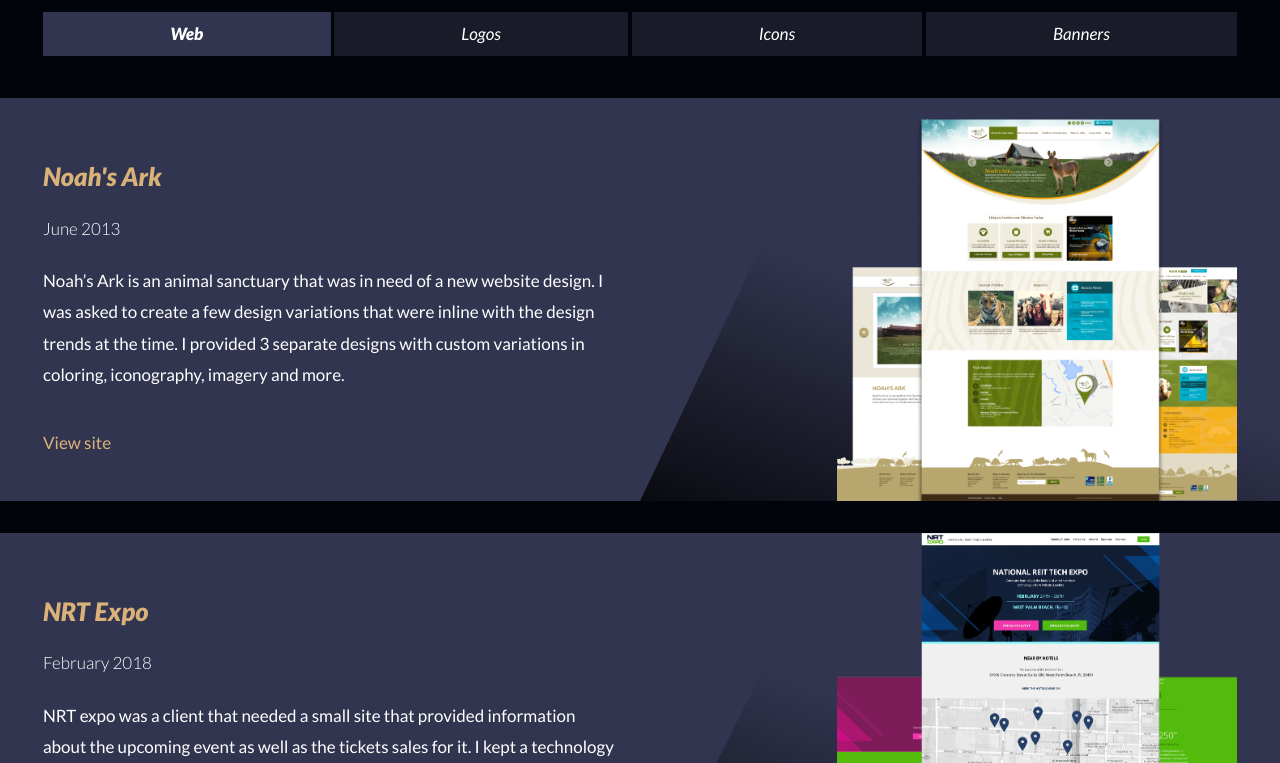
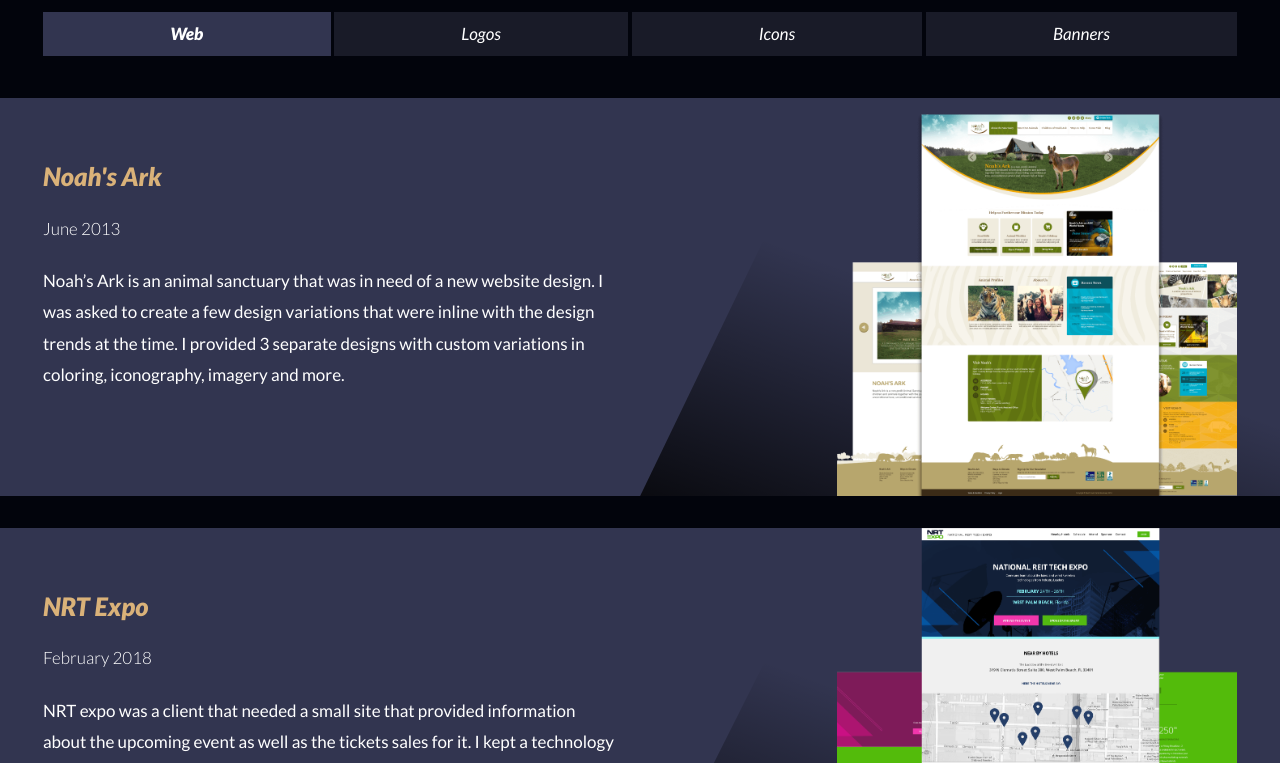
Before and after one commit to danielmoralesb/danielmoralesbweb, a React (Create React App) app in the folder danielmoralesbweb/: page /designs in a window 1280 px wide. Shown: the part 877-1640 px from the top of the page. Built offline with nearby package versions, Linux system fonts and the light colour scheme.

Commit message:
removing visit link on designs page

```diff
--- a/danielmoralesbweb/src/components/Tabs.jsx
+++ b/danielmoralesbweb/src/components/Tabs.jsx
@@ -24,6 +24,7 @@
                 </div>
                 <div className="tabs__body">
                     {
+                        props.page === "websites" ?
                         data.tabs[props.page].map((tab, index) => (
                             <div key={index} className={toggleState === index ? "tabs__content tabs__content--active" : "tabs__content"}>
                                 {
@@ -44,6 +45,25 @@
                                     ))
                                 }
                             </div>
+                        )) : data.tabs[props.page].map((tab, index) => (
+                            <div key={index} className={toggleState === index ? "tabs__content tabs__content--active" : "tabs__content"}>
+                                {
+                                    tab.projects.map((project, index) => (
+                                        <section key={index} className="project">
+                                            <div className="project__inner container">
+                                                <div className="project__text">
+                                                    <h3 className="project__title">{project.title}</h3>
+                                                    <p className="project__date">{project.date}</p>
+                                                    <p className="project__description">{project.description}</p>
+                                                </div>
+                                                <div className="project__image">
+                                                    <img src={project.image} alt={project.title} />
+                                                </div>
+                                            </div>
+                                        </section>
+                                    ))
+                                }
+                            </div>
                         ))
                     }
                 </div>
--- a/danielmoralesbweb/src/sass/_projects.scss
+++ b/danielmoralesbweb/src/sass/_projects.scss
@@ -130,6 +130,10 @@
 
     @include min-screen('md') {
         padding: 0;
+
+        .designs-page & {
+            margin-bottom: $margin*5;
+        }
     }
 }
 
```
Also changed, not shown: 1 other file (tests, documents, lock files or other folders).
